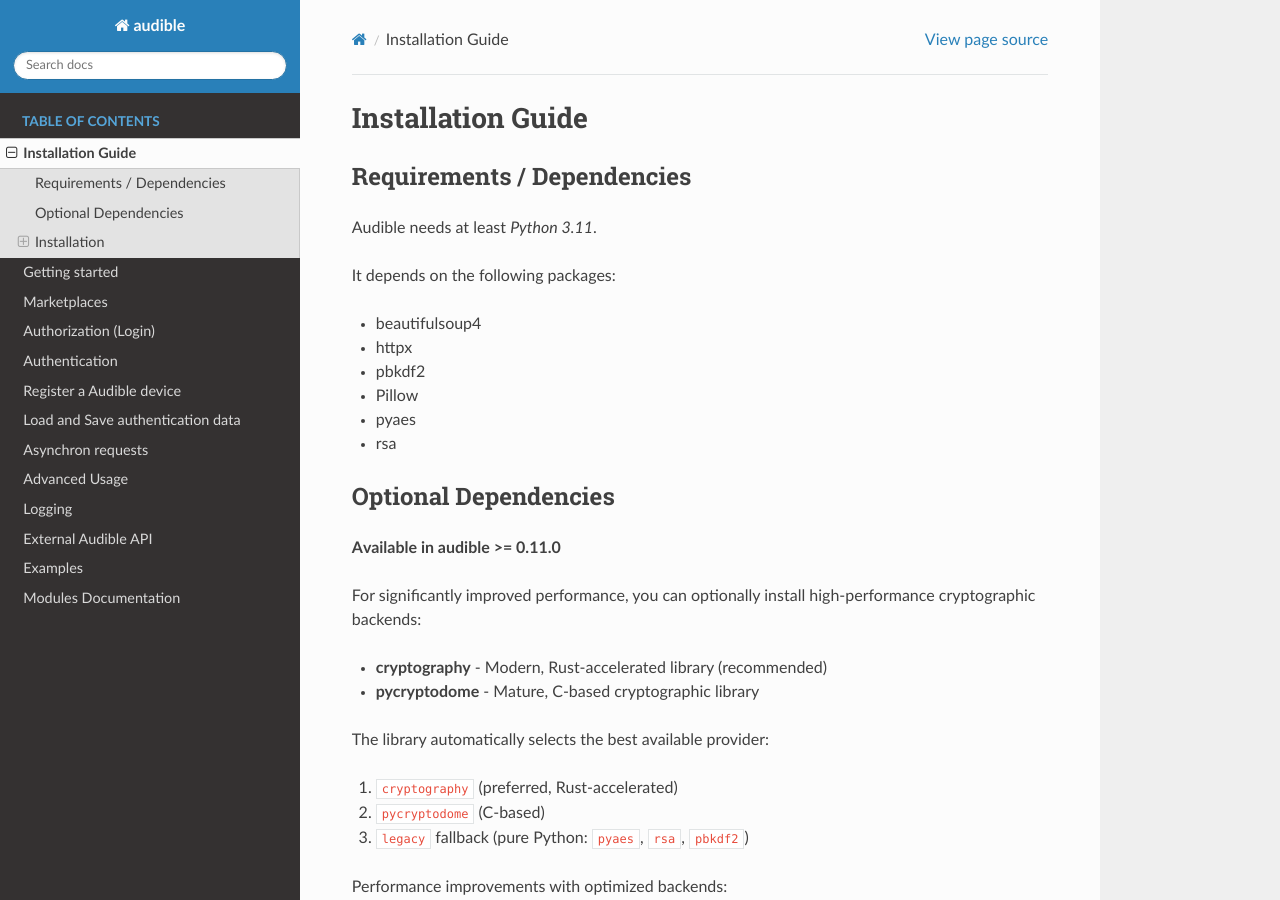
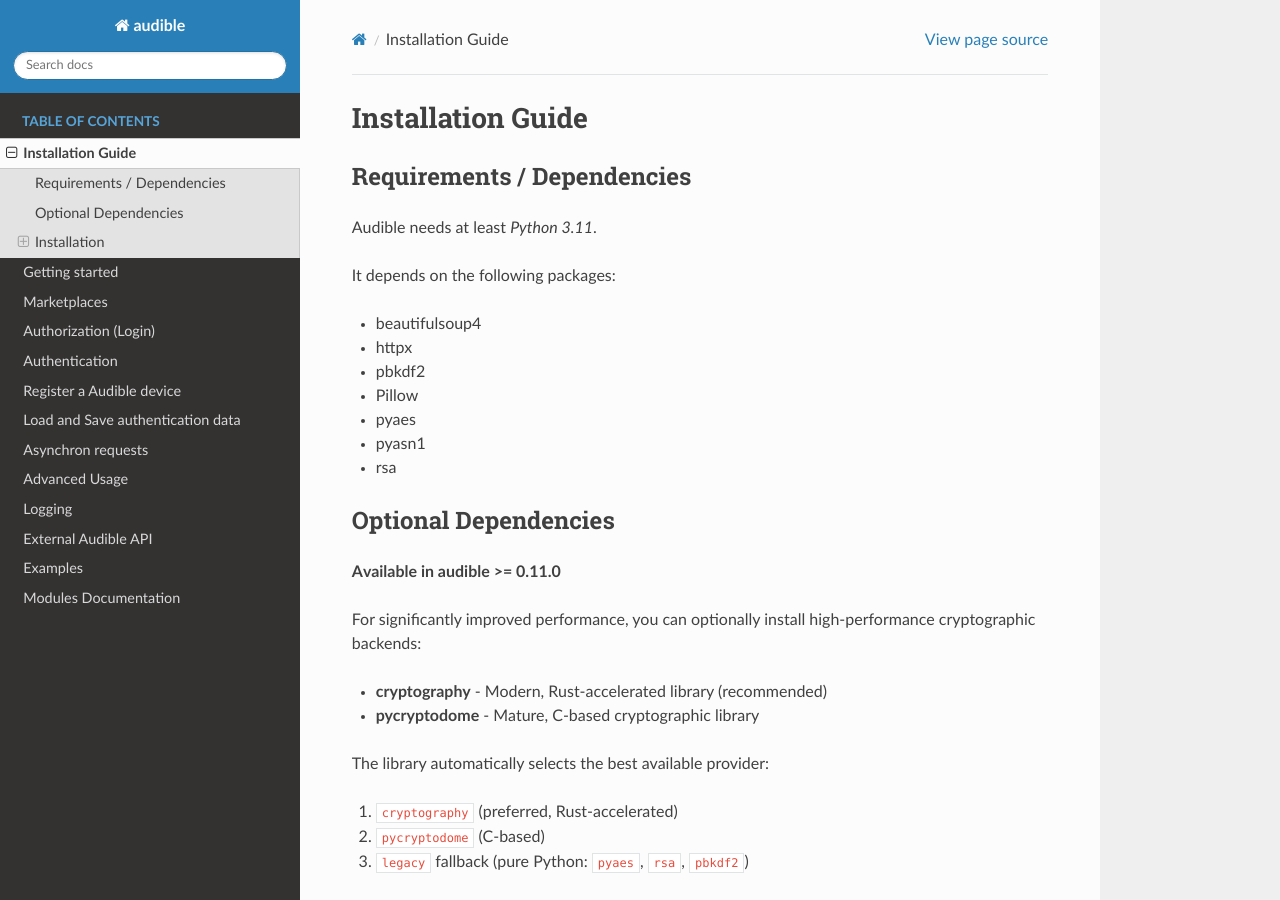
Before and after one commit to mkb79/Audible, a Sphinx documentation site: the page built from docs/source/intro/install.rst, in a window 1280 px wide and 900 px high. Built offline with Sphinx 7.4.7 and the Read the Docs theme 3.1.0, drawn with Linux system fonts in a browser that asks for light colours; pages that are not in the unit, such as notebooks, are missing from menus.

Commit message:
fix(deps): declare pyasn1 as a runtime dependency (#905)
## Why

Since #899 `legacy_provider.py` imports pyasn1 at module level to unpack PKCS#8 private keys, and `audible/__init__.py` loads that module on every `import audible`. pyasn1 was only installed as a transitive dependency of `rsa`, so the import worked by way of another package's dependency list.

## What

- `project.dependencies`: add `pyasn1 (>=0.6.1)`. 0.6.1 is the first release with Python 3.13 support; the lock already resolves 0.6.4, so nothing changes for locked installs.
- `uv.lock`: the two entries that record the new requirement, relocked with the CI-pinned uv 0.13.0. No version changes.
- `docs/source/intro/install.rst`: pyasn1 added to the dependency list.

## Verification

- `uv lock --check` with uv 0.13.0 passes.
- `uv run nox`: all sessions pass on `master` + #899 + this change.

```diff
--- a/docs/source/intro/install.rst
+++ b/docs/source/intro/install.rst
@@ -14,6 +14,7 @@
 * pbkdf2
 * Pillow
 * pyaes
+* pyasn1
 * rsa
 
 Optional Dependencies
--- a/pyproject.toml
+++ b/pyproject.toml
@@ -29,6 +29,7 @@
     "httpx (>=0.27.2,<0.29)",
     "pbkdf2 (>=1.3)",
     "pyaes (>=1.6.1)",
+    "pyasn1 (>=0.6.1)",
     "rsa (>=4.9.1)",
 ]
 
```
Also changed, not shown: 1 other file.
